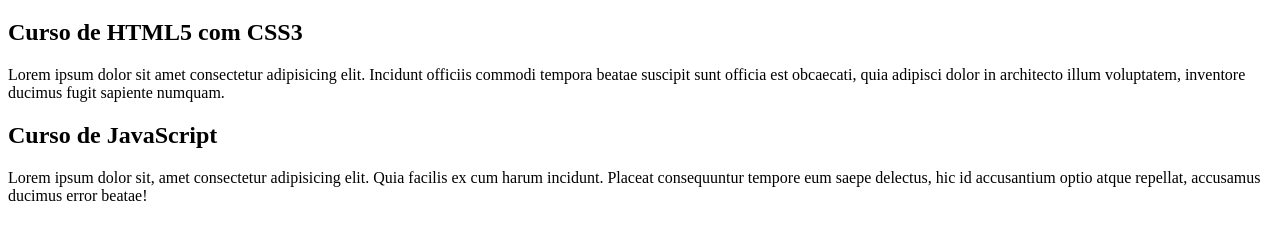
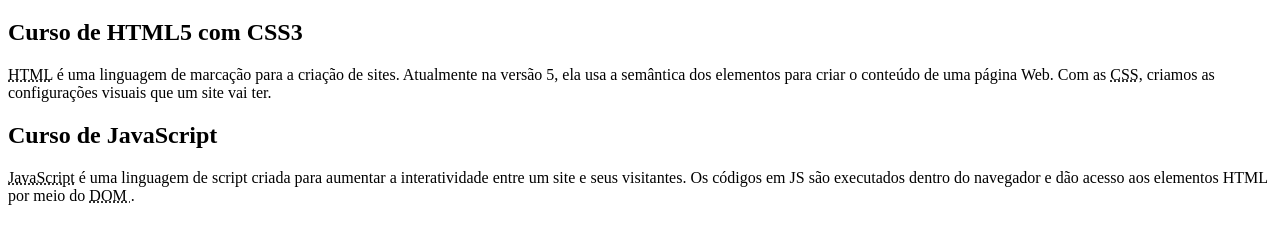
Before and after one commit to vitoremanuelcruzvieira/projeto-site, a plain HTML site: page index.html in a window 1280 px wide. Shown: the part 61-304 px from the top of the page. Drawn offline with Linux system fonts and the light colour scheme.

Commit message:
Alteração de Conteúdo

```diff
--- a/index.html
+++ b/index.html
@@ -12,11 +12,19 @@
         </header>
         <article>
             <h2>Curso de HTML5 com CSS3</h2>
-            <p>Lorem ipsum dolor sit amet consectetur adipisicing elit. Incidunt officiis commodi tempora beatae suscipit sunt officia est obcaecati, quia adipisci dolor in architecto illum voluptatem, inventore ducimus fugit sapiente numquam.</p>
+            <p><abbr title="HyperText Markup Language">HTML</abbr> é uma
+            linguagem de marcação para a criação de sites. Atualmente na versão 5,
+            ela usa a semântica dos elementos para criar o conteúdo de uma página
+            Web. Com as <abbr title="Cascading Style Sheets">CSS</abbr>, criamos as
+            configurações visuais que um site vai ter.</p>
         </article>
         <article>
             <h2>Curso de JavaScript</h2>
-            <p>Lorem ipsum dolor sit, amet consectetur adipisicing elit. Quia facilis ex cum harum incidunt. Placeat consequuntur tempore eum saepe delectus, hic id accusantium optio atque repellat, accusamus ducimus error beatae!</p>
+            <p><abbr title="JavaScript">JavaScript</abbr> é uma linguagem de script
+            criada para aumentar a interatividade entre um site e seus visitantes.
+            Os códigos em JS são executados dentro do navegador e dão acesso aos
+            elementos HTML por meio do <abbr title="Document Object Model">DOM
+            </abbr>.</p>
         </article>
     </main>
 </body>
```
